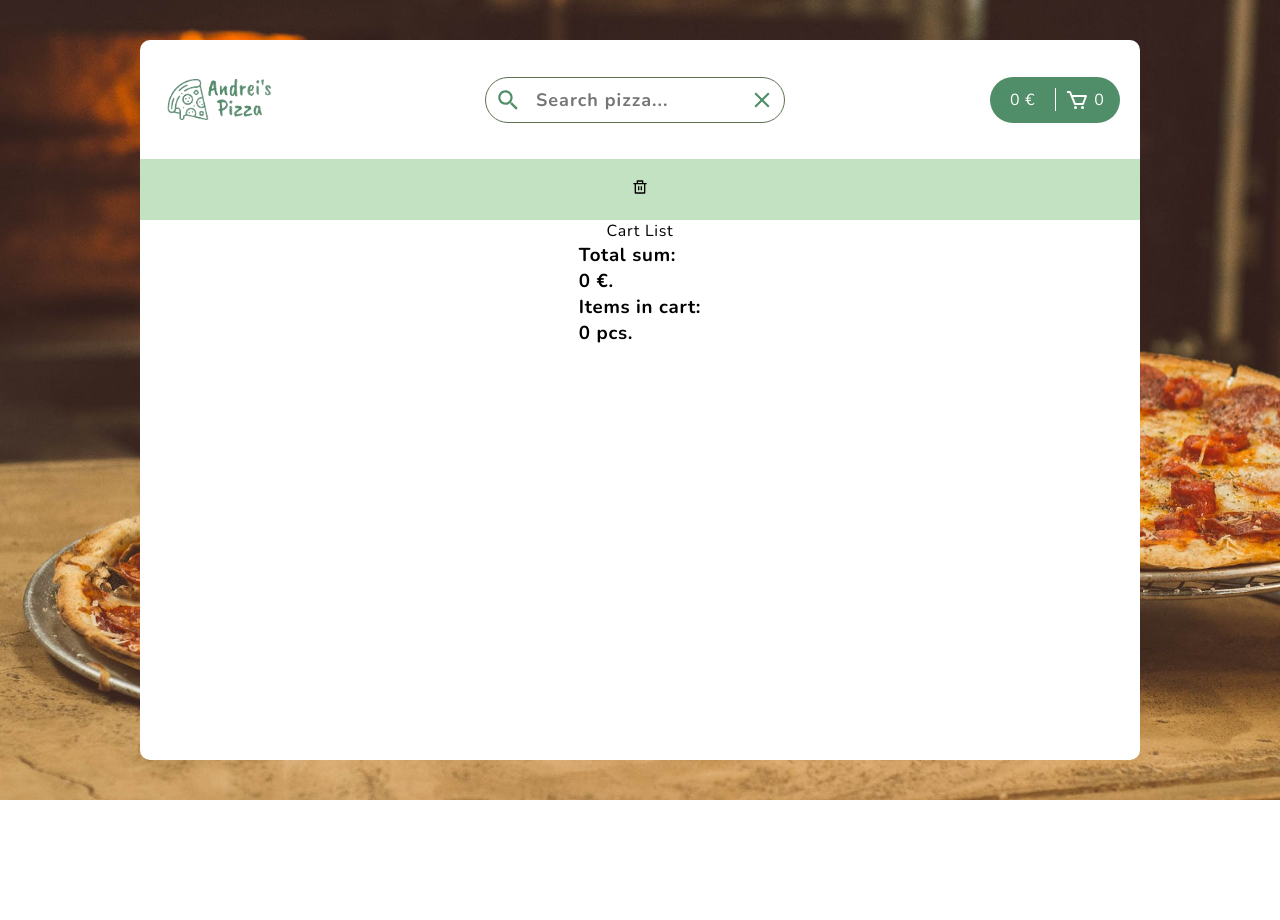
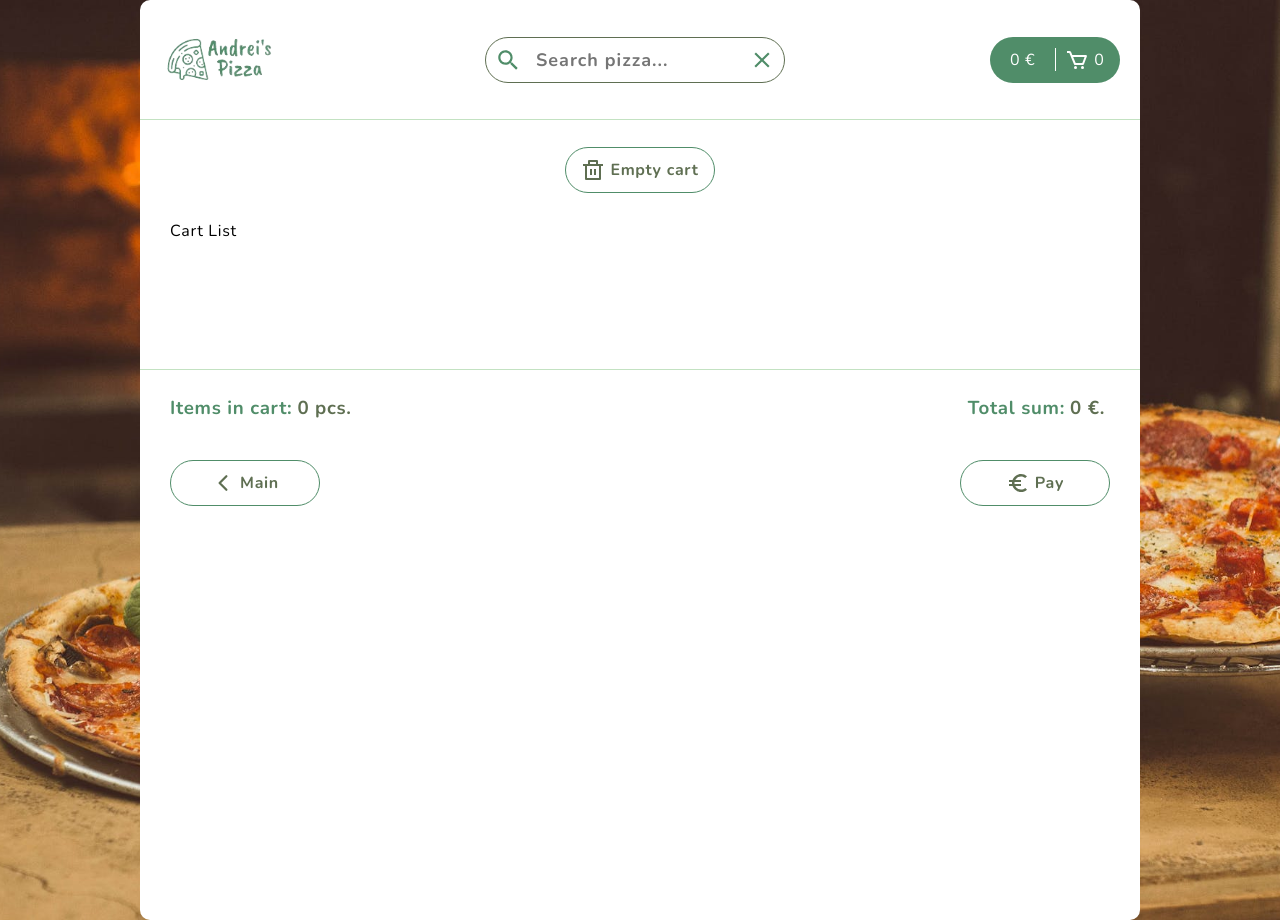
Before and after one commit to andbudha/andreis-pizza, a React (Create React App) app: page /cart in a window 1280 px wide. Before the commit the page ends 800 px from the top, so only its background shows below. Built offline with nearby package versions, Linux system fonts and the light colour scheme.

Commit message:
Cart comp updated/new styles added

```diff
--- a/src/components/Cart/Cart.module.scss
+++ b/src/components/Cart/Cart.module.scss
@@ -8,17 +8,150 @@
 }
 
 .cart_container {
-  height: 600px;
+  height: 800px;
   width: 100%;
-  @include flexBox(nowrap, column, start, center);
+  border-radius: 0 0 10px 10px;
+  @include flexBox(nowrap, column, start, start);
 
   .empty_cart_btn_box {
-    height: 60px;
+    height: 100px;
     width: 100%;
     @include flexBox(nowrap, column, center, center);
-    background-color: $border_color;
 
     .empty_cart_btn {
+      height: 46px;
+      width: 150px;
+      border-radius: 25px;
+      background-color: $additional_color;
+      border: 1px solid $primary_color;
+      color: $secondary_color;
+      font-size: medium;
+      font-weight: bold;
+      cursor: pointer;
+      @include flexBox(nowrap, row, center, center);
+
+      .empty_cart_icon {
+        margin-right: 5px;
+        width: 24px;
+        height: 24px;
+      }
+    }
+
+    .empty_cart_btn:hover {
+      transition: ease-in-out all 0.3s;
+      background-color: $secondary_color;
+      color: $additional_color;
+    }
+
+    .empty_cart_btn:not(:hover) {
+      transition: ease-in-out all 0.5s;
+    }
+  }
+
+  .cart_list_box {
+    width: 100%;
+    height: 150px;
+    padding: 0 30px;
+    border-bottom: 1px solid $border_color;
+  }
+
+  .cart_footer_box {
+    height: 150px;
+    width: 100%;
+    padding: 0 30px;
+    @include flexBox(nowrap, column, space-around, center);
+
+    .info_box {
+      width: 100%;
+      @include flexBox(nowrap, row, space-between, center);
+
+      .total_price {
+        height: 50px;
+        width: 200px;
+        @include flexBox(nowrap, row, end, center);
+        h3 {
+          margin-right: 5px;
+          color: $primary_color;
+          span {
+            color: $secondary_color;
+          }
+        }
+      }
+      .total_items {
+        height: 50px;
+        width: 200px;
+        @include flexBox(nowrap, row, start, center);
+        h3 {
+          margin-right: 5px;
+          color: $primary_color;
+          span {
+            color: $secondary_color;
+          }
+        }
+      }
+    }
+
+    .footer_btn_box {
+      height: 50px;
+      width: 100%;
+      @include flexBox(nowrap, row, space-between, center);
+
+      .back_home_btn {
+        height: 46px;
+        width: 150px;
+        border-radius: 25px;
+        background-color: $additional_color;
+        border: 1px solid $primary_color;
+        color: $secondary_color;
+        font-size: medium;
+        font-weight: bold;
+        cursor: pointer;
+        @include flexBox(nowrap, row, center, center);
+
+        .back_to_main_icon {
+          margin-right: 5px;
+          width: 24px;
+          height: 24px;
+        }
+      }
+
+      .back_home_btn:hover {
+        transition: ease-in-out all 0.3s;
+        background-color: $secondary_color;
+        color: $additional_color;
+      }
+
+      .back_home_btn:not(:hover) {
+        transition: ease-in-out all 0.5s;
+      }
+      .pay_btn {
+        height: 46px;
+        width: 150px;
+        border-radius: 25px;
+        background-color: $additional_color;
+        border: 1px solid $primary_color;
+        color: $secondary_color;
+        font-size: medium;
+        font-weight: bold;
+        cursor: pointer;
+        @include flexBox(nowrap, row, center, center);
+
+        .pay_icon {
+          margin-right: 5px;
+          width: 24px;
+          height: 24px;
+        }
+      }
+
+      .pay_btn:hover {
+        transition: ease-in-out all 0.3s;
+        background-color: $secondary_color;
+        color: $additional_color;
+      }
+
+      .pay_btn:not(:hover) {
+        transition: ease-in-out all 0.5s;
+      }
     }
   }
 }
--- a/src/components/Cart/Cart.tsx
+++ b/src/components/Cart/Cart.tsx
@@ -1,36 +1,42 @@
 import styles from './Cart.module.scss';
 import { RiDeleteBinLine } from 'react-icons/ri';
+import { MdEuroSymbol } from 'react-icons/md';
+import { IoChevronBack } from 'react-icons/io5';
 type CartProps = {};
 export const Cart = (props: CartProps) => {
   return (
     <div className={styles.cart_container}>
       <div className={styles.empty_cart_btn_box}>
         <div className={styles.empty_cart_btn}>
-          <RiDeleteBinLine />
+          <RiDeleteBinLine className={styles.empty_cart_icon} />
+          <span>Empty cart</span>
         </div>
       </div>
       <div className={styles.cart_list_box}>{'Cart List'}</div>
       <div className={styles.cart_footer_box}>
         <div className={styles.info_box}>
+          <div className={styles.total_items}>
+            <h3>Items in cart:</h3>
+            <h3>
+              <span>{0} pcs.</span>
+            </h3>
+          </div>
           <div className={styles.total_price}>
             <h3>Total sum:</h3>
             <h3>
               <span>{0} €.</span>
             </h3>
           </div>
-          <div className={styles.total_items}>
-            <h3>Items in cart:</h3>
-            <h3>
-              <span>{0} pcs.</span>
-            </h3>
-          </div>
         </div>
         <div className={styles.footer_btn_box}>
-          <div className={styles.back_home_btn_box}>
-            <div className={styles.back_home_btn}></div>
+          <div className={styles.back_home_btn}>
+            <IoChevronBack className={styles.back_to_main_icon} />
+            <span>Main</span>
           </div>
-          <div className={styles.pay_btn_box}>
-            <div className={styles.pay_btn}></div>
+
+          <div className={styles.pay_btn}>
+            <MdEuroSymbol className={styles.pay_icon} />
+            <span>Pay</span>
           </div>
         </div>
       </div>
```
